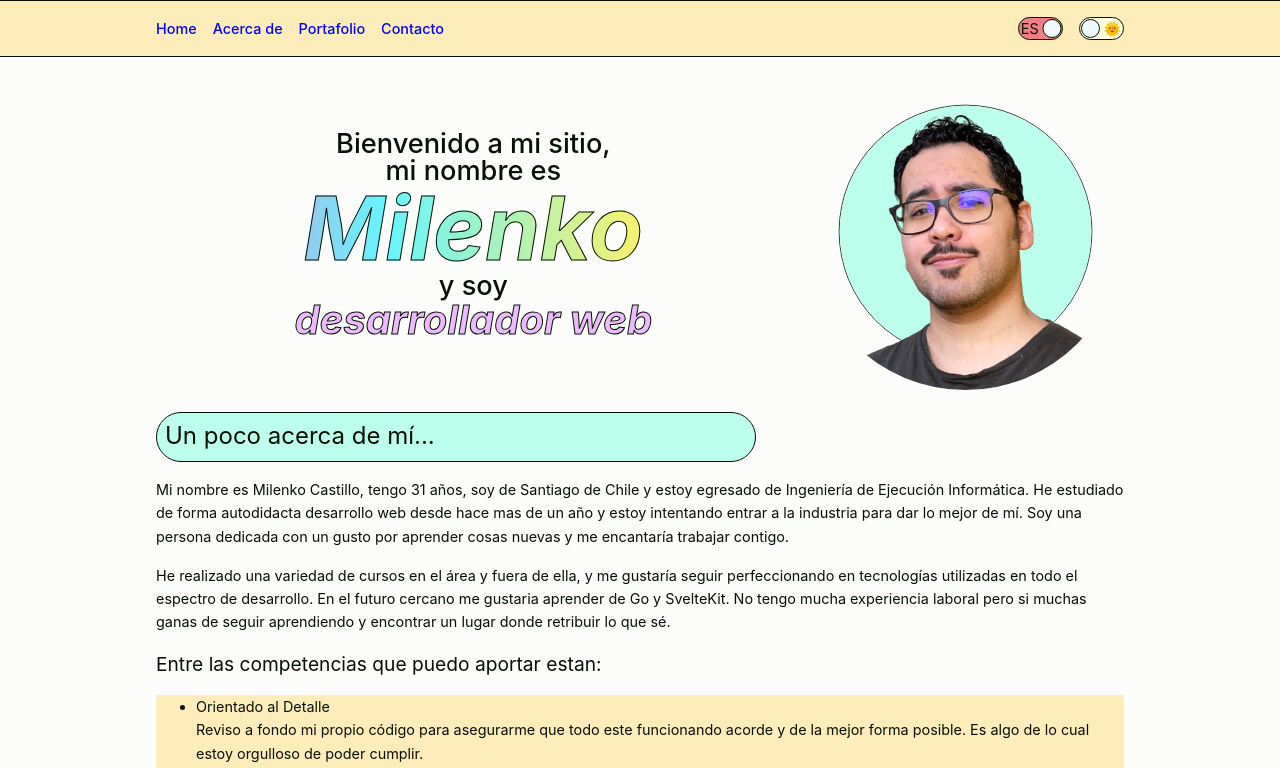
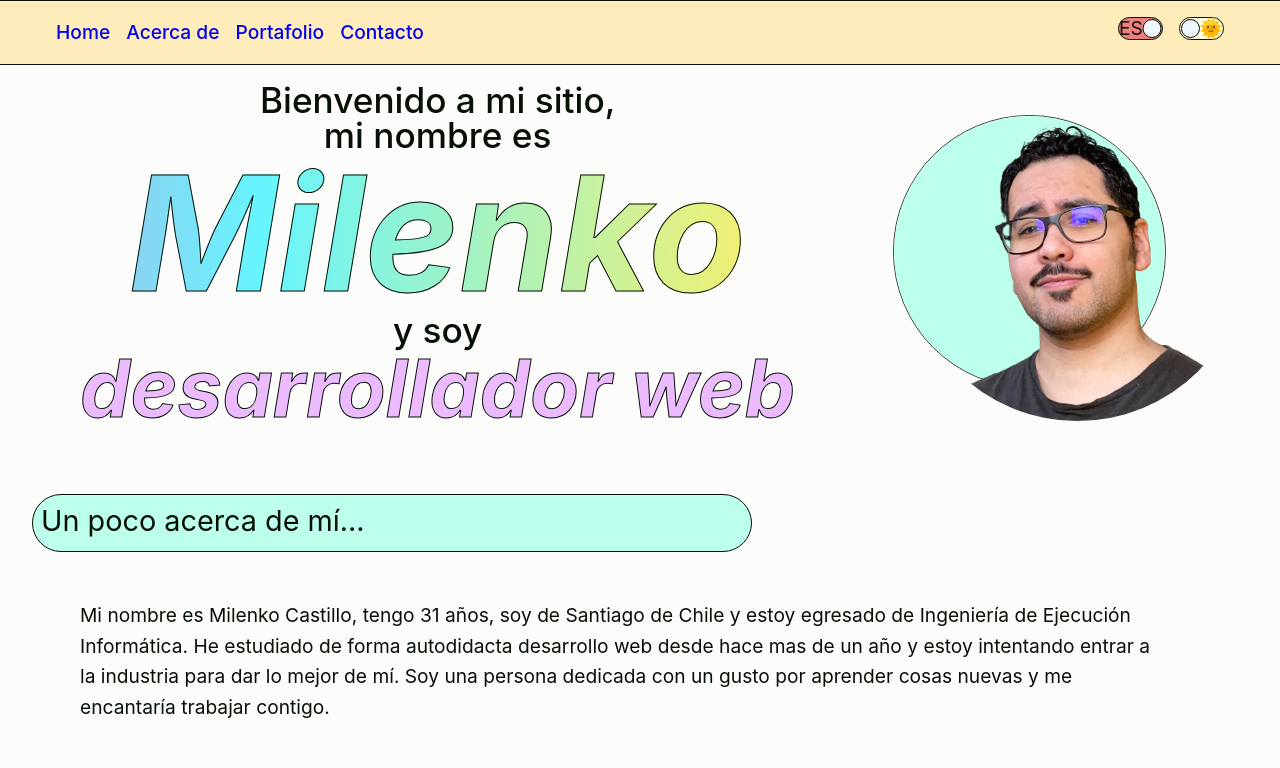
Before and after one commit to stixbunny/portfolio, a Vue app: page / in a window 1280 px wide. Shown: the top 768 px of the page. Built offline with nearby package versions, Linux system fonts and the light colour scheme.

Commit message:
clamp fontsize and content

```diff
--- a/src/assets/base.css
+++ b/src/assets/base.css
@@ -41,6 +41,30 @@
   --color-primary: var(--dark-primary);
   --color-secondary: var(--dark-secondary);
   --color-accent: var(--dark-accent);
+}
+
+:root {
+  --switch-container-width: 45px;
+  --max-width-site: 1232px;
+  --max-width-content: 1200px;
+
+  --switch-font-size: 0.9rem;
+  --section-row-gap: 1rem;
+}
+
+@media (min-width: 560px) {
+  :root {
+    --font-small: clamp(0.7rem, 0.5333rem + 0.4762vw, 0.9rem);
+    --font-normal: clamp(0.9rem, 0.65rem + 0.7143vw, 1.2rem);
+    --font-subheading: clamp(1.2rem, 1.0333rem + 0.4762vw, 1.4rem);
+    --font-heading: clamp(1.5rem, 1.25rem + 0.7143vw, 1.8rem);
+    --font-l: clamp(1.7rem, -0.2167rem + 5.4762vw, 2.2rem);
+    --font-xl: clamp(2.5rem, 0.4167rem + 5.9524vw, 5rem);
+    --font-xxl: clamp(5.5rem, 1.75rem + 10.7143vw, 10rem);
+
+    --section-row-gap: clamp(1rem, -0.6667rem + 4.7619vw, 3rem);
+    --section-content-margin: clamp(0rem, -2.5rem + 7.1429vw, 3rem);
+  }
 }
 
 *,
--- a/src/assets/main.css
+++ b/src/assets/main.css
@@ -1,30 +1,27 @@
 @import './base.css';
-
-:root {
-  --switch-container-width: 45px;
-  --max-width-site: 1280px;
-  --max-width-content: 1000px;
-}
 
 #app {
   margin: 0 auto;
   font-weight: normal;
 }
-
 #app > * > * {
   max-width: var(--max-width-content);
-  margin-inline: auto;
+  /* margin-inline: auto; */
   padding-inline: 1rem;
 }
-
 #app > * {
   padding-block: 1rem;
+}
+
+main {
+  display: flex;
+  flex-direction: column;
+  row-gap: var(--section-row-gap);
 }
 
 a {
   text-decoration: none;
 }
-
 a:visited {
   color: inherit;
 }
@@ -32,7 +29,7 @@ a:visited {
 section {
   display: flex;
   flex-direction: column;
-  row-gap: 1rem;
+  row-gap: var(--section-row-gap);
 }
 section > h1 {
   max-width: calc(var(--max-width-content)* 0.6);
@@ -42,6 +39,9 @@ section > h1 {
   border-radius: 1000px;
   border: 1px solid var(--color-text);
   padding: 0.2rem 0.5rem 0.4rem 0.5rem;
+}
+section :not(:first-child) {
+  margin-inline: var(--section-content-margin);
 }
 
 h2 {
```
